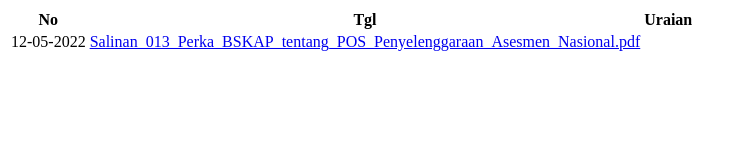
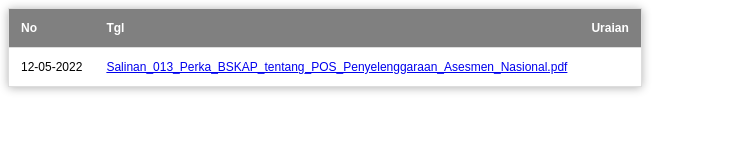
Before and after one commit to SMPN9/an2022, a plain HTML site: page index.html in a window 1280 px wide. Shown: the whole page, without its empty margins (0-751 px from the left). Drawn offline with Linux system fonts and the light colour scheme.

Commit message:
Update index.html

```diff
--- a/index.html
+++ b/index.html
@@ -1,8 +1,35 @@
 <html>
- <body>
+
  <meta charset="UTF-8" />
  <meta name="viewport" content="width=device-width, initial-scale=1"/>
- <table>
+ <style>
+  #myTable th{background-color:#808080;color:white}
+#myTable {white-space:nowrap;text-overflow:ellipsis;
+  border-collapse: collapse;
+
+  border: 1px solid #ddd;
+  font-size: 12px;
+  border-radius:3px;box-shadow:0px 1px 10px 0px rgb(0,0,0,0.3);
+  font-family: Arial, Helvetica, sans-serif;
+}
+
+#myTable th, #myTable td {
+  text-align: left;
+  padding: 12px;
+}
+
+
+#myTable tr {
+  border-bottom: 1px solid #ddd;
+}
+
+#myTable tr.header, #myTable tr:hover {
+  background-color: #f1f1f1;
+}
+
+ </style>
+ <body>
+ <table id='myTable'>
   <tr><th>No</th><th>Tgl </th><th>Uraian</th></tr>
   <tr><td>12-05-2022 <Rapat Koordinasi Persiapan AN 2022></td><td>
  <a href='https://docs.google.com/viewerng/viewer?url=https://smpn9.github.io/an2022/Salinan_013_Perka_BSKAP_tentang_POS_Penyelenggaraan_Asesmen_Nasional.pdf' >Salinan_013_Perka_BSKAP_tentang_POS_Penyelenggaraan_Asesmen_Nasional.pdf</a>
```
